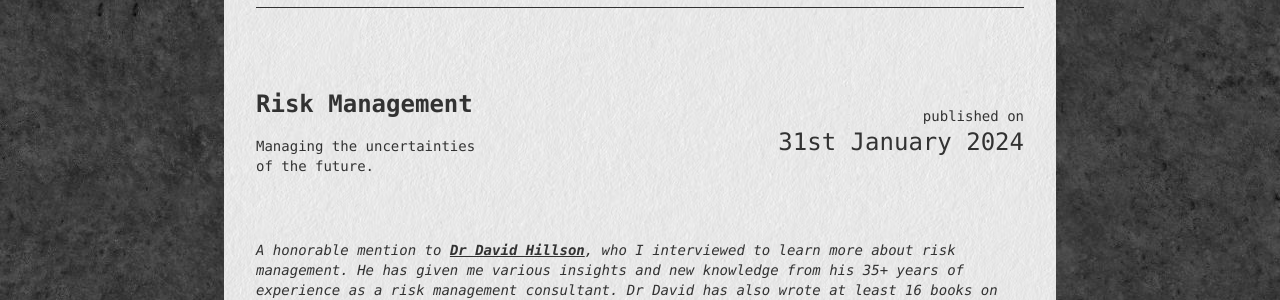
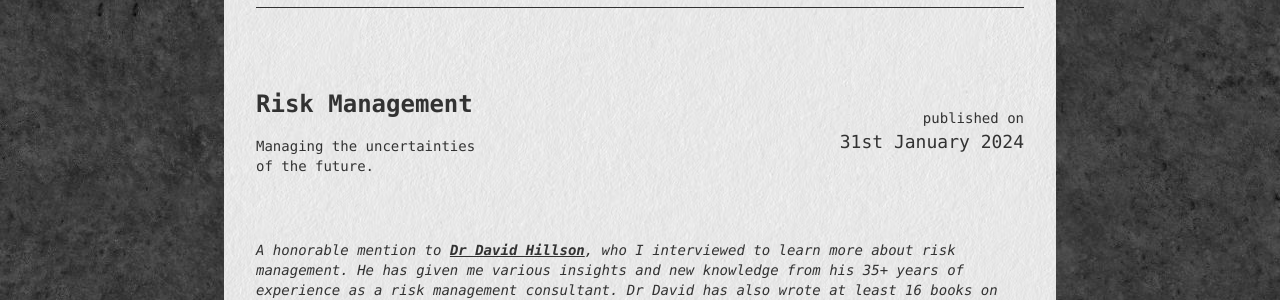
Before and after one commit to theluqmn/revelations, a Jekyll site: the page built from articles/risk-management.md, in a window 1280 px wide. Shown: the part 273-573 px from the top of the page. Built offline with Jekyll 4.4.1, drawn with Linux system fonts in a browser that asks for light colours; nearby versions of some CDN libraries; some web fonts are replaced.

Commit message:
some minor changes to the uhh article date thing

```diff
--- a/_layouts/article.html
+++ b/_layouts/article.html
@@ -52,12 +52,12 @@
                     </p>
                 </div>
 
-                <div class="flex flex-col md:text-right">
+                <div class="flex flex-col text-left md:text-right">
                     <p class="text-sm text-[rgb(50,50,50)]">
                         published on
                     </p>
 
-                    <p class="text-2xl text-[rgb(50,50,50)]">
+                    <p class="text-lg text-[rgb(50,50,50)]">
                         {{ page.date }}
                     </p>
                 </div>
```
